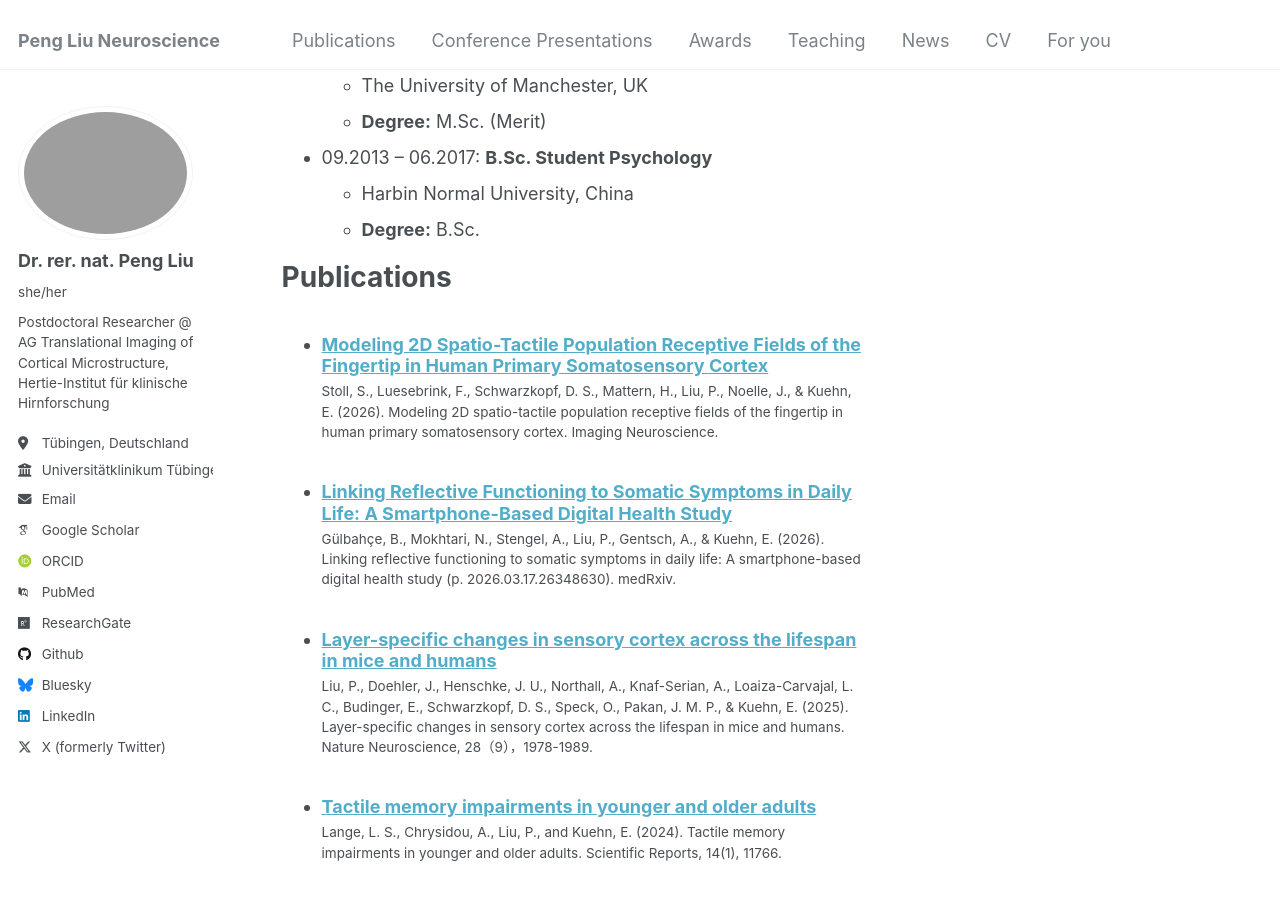
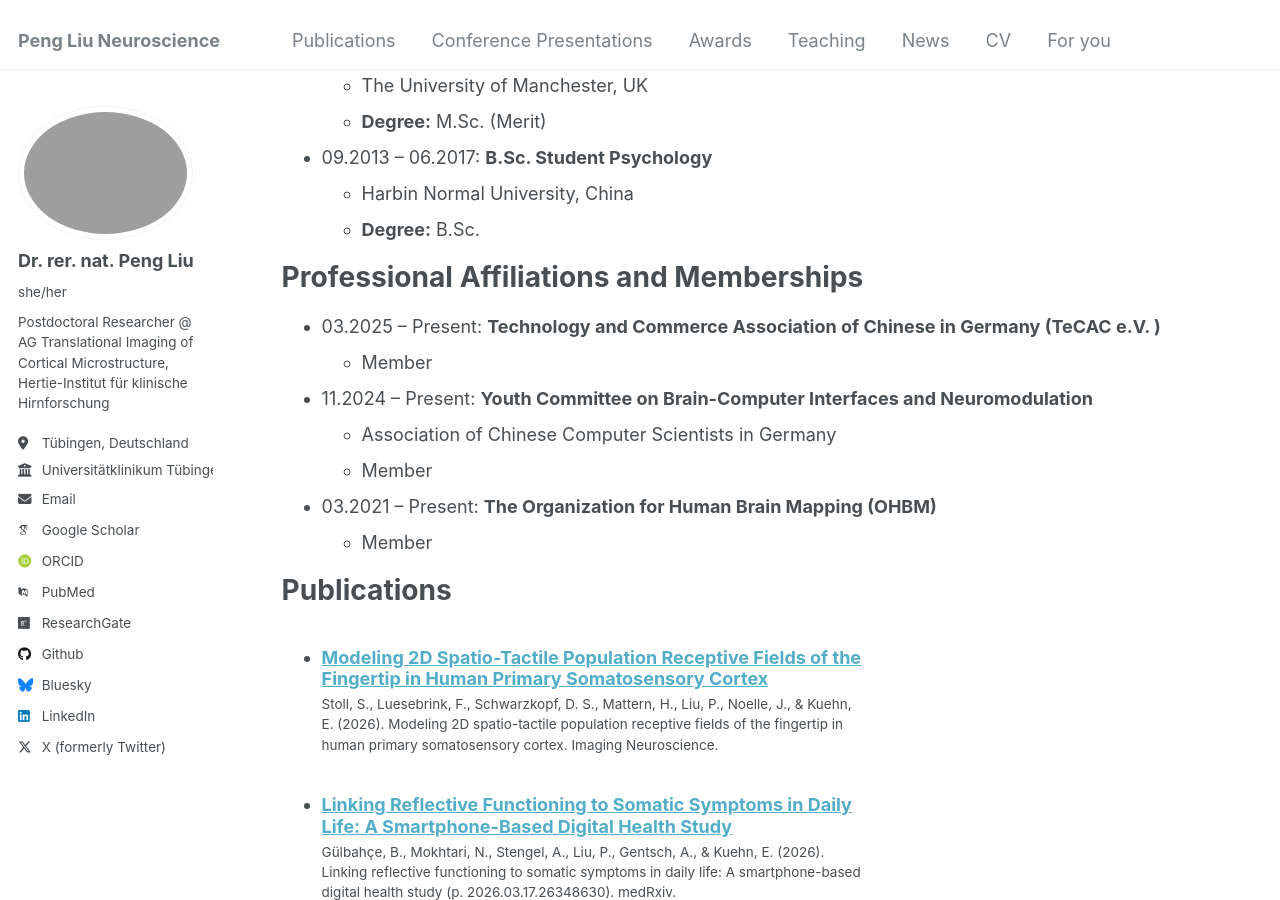
Before and after one commit to PengLiu1120/pengliu, a Jekyll site: the page built from _pages/cv.md, in a window 1280 px wide and 900 px high, scrolled down 686 px. Built offline with Jekyll 4.4.1, drawn with Linux system fonts in a browser that asks for light colours; some web fonts are replaced; some of the changed text lies outside the part shown.

Commit message:
Update cv.md

```diff
--- a/_pages/cv.md
+++ b/_pages/cv.md
@@ -35,6 +35,18 @@ Employment and Education Experience
   * Harbin Normal University, China
   * **Degree:** B.Sc.
 
+Professional Affiliations and Memberships
+======
+* 03.2025 – Present: **Technology and Commerce Association of Chinese in Germany (TeCAC e.V. )**
+  * Member
+
+* 11.2024 – Present: **Youth Committee on Brain-Computer Interfaces and Neuromodulation**
+  * Association of Chinese Computer Scientists in Germany
+  * Member
+
+* 03.2021 – Present: **The Organization for Human Brain Mapping (OHBM)**
+  * Member
+
 Publications
 ======
   <ul>{% for post in site.publications reversed %}
@@ -47,14 +59,14 @@ Conference Presentations
     {% include archive-single-talk-cv.html %}
   {% endfor %}</ul>
 
+Awards
+======
+  <ul>{% for post in site.awards reversed %}
+    {% include archive-single-talk-cv.html %}
+  {% endfor %}</ul>
+
 Teaching
 ======
   <ul>{% for post in site.teaching reversed %}
     {% include archive-single-cv.html %}
   {% endfor %}</ul>
-
-Awards
-======
-  <ul>{% for post in site.awards reversed %}
-    {% include archive-single-talk-cv.html %}
-  {% endfor %}</ul>
```
